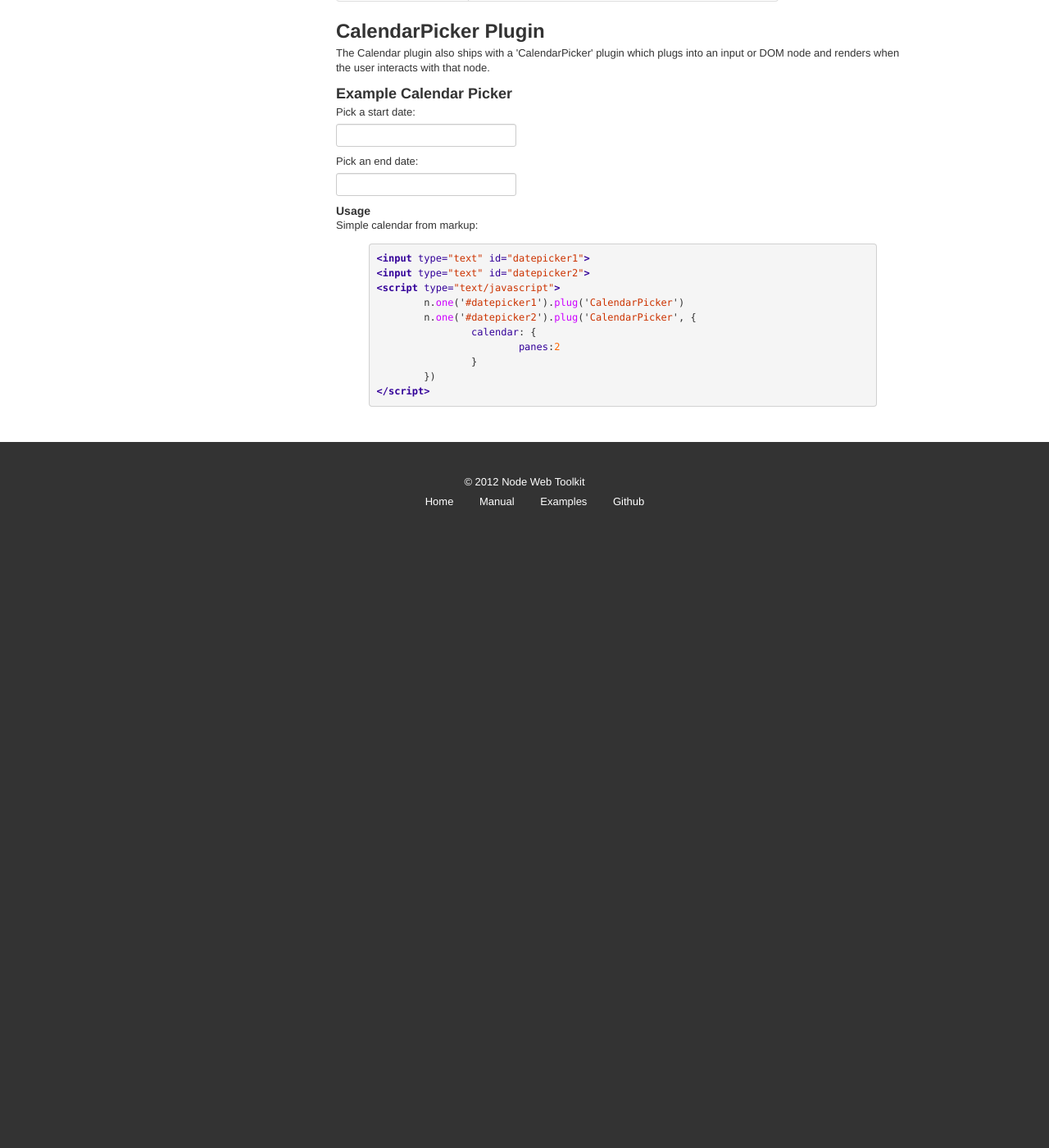
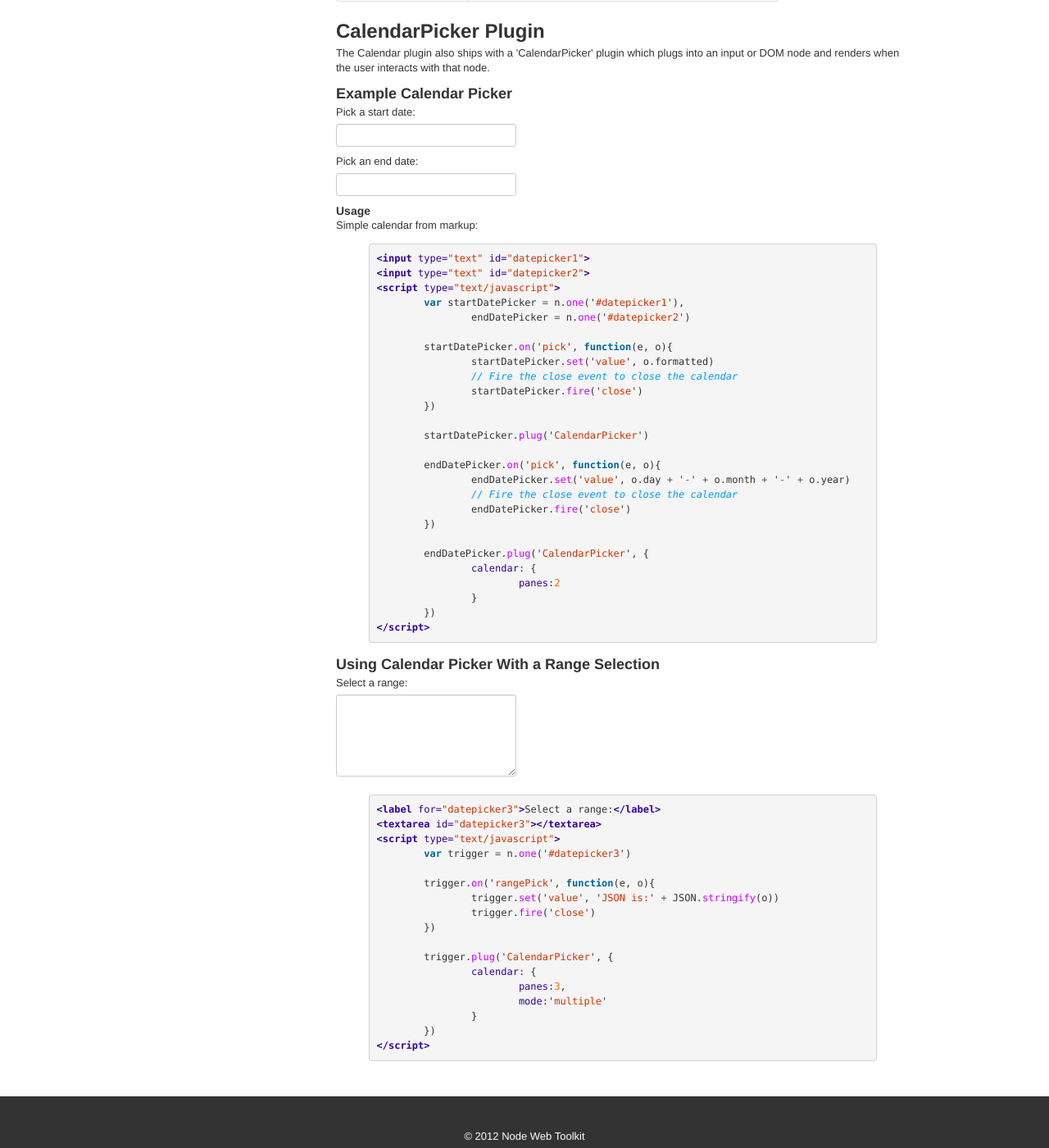
Before and after one commit to nwtjs/nwt, a Jekyll site: the page built from _posts/plugins/2000-01-01-nwt-calendar.html, in a window 1280 px wide and 1400 px high, scrolled down 1301 px. Shown: the whole window at 82% size. Built offline with Jekyll 4.4.1, drawn with Linux system fonts in a browser that asks for light colours; before the commit the page ends 1931 px from its top, so only the background shows below that.

Commit message:
Update calendar code and examples

```diff
--- a/_posts/plugins/2000-01-01-nwt-calendar.html
+++ b/_posts/plugins/2000-01-01-nwt-calendar.html
@@ -187,8 +187,24 @@ layout: example
 <input type="text" id="datepicker2">
 
 <script type="text/javascript">
-	n.one('#datepicker1').plug('CalendarPicker')
-	n.one('#datepicker2').plug('CalendarPicker', {
+	var startDatePicker = n.one('#datepicker1'),
+		endDatePicker = n.one('#datepicker2')
+
+	startDatePicker.on('pick', function(e, o){
+		startDatePicker.set('value', o.formatted)
+		// Fire the close event to close the calendar
+		startDatePicker.fire('close')
+	})
+
+	startDatePicker.plug('CalendarPicker')
+
+	endDatePicker.on('pick', function(e, o){
+		endDatePicker.set('value', o.day + '-' + o.month + '-' + o.year)
+		// Fire the close event to close the calendar
+		endDatePicker.fire('close')
+	})
+
+	endDatePicker.plug('CalendarPicker', {
 		calendar: {
 			panes:2
 		}
@@ -202,11 +218,66 @@ layout: example
 <input type="text" id="datepicker1">
 <input type="text" id="datepicker2">
 <script type="text/javascript">
-	n.one('#datepicker1').plug('CalendarPicker')
-	n.one('#datepicker2').plug('CalendarPicker', {
+	var startDatePicker = n.one('#datepicker1'),
+		endDatePicker = n.one('#datepicker2')
+
+	startDatePicker.on('pick', function(e, o){
+		startDatePicker.set('value', o.formatted)
+		// Fire the close event to close the calendar
+		startDatePicker.fire('close')
+	})
+
+	startDatePicker.plug('CalendarPicker')
+
+	endDatePicker.on('pick', function(e, o){
+		endDatePicker.set('value', o.day + '-' + o.month + '-' + o.year)
+		// Fire the close event to close the calendar
+		endDatePicker.fire('close')
+	})
+
+	endDatePicker.plug('CalendarPicker', {
 		calendar: {
 			panes:2
 		}
 	})
 </script>
 {% endhighlight %}
+
+<h3>Using Calendar Picker With a Range Selection</h3>
+<label for="datepicker3">Select a range:</label>
+<textarea id="datepicker3" rows="5"></textarea>
+<script type="text/javascript">
+	var trigger = n.one('#datepicker3')
+
+	trigger.on('rangePick', function(e, o){
+		trigger.set('value', 'JSON is:' + JSON.stringify(o))
+		trigger.fire('close')
+	})
+
+	trigger.plug('CalendarPicker', {
+		calendar: {
+			panes:3,
+			mode:'multiple'
+		}
+	})
+</script>
+
+{% highlight html %}
+<label for="datepicker3">Select a range:</label>
+<textarea id="datepicker3"></textarea>
+<script type="text/javascript">
+	var trigger = n.one('#datepicker3')
+
+	trigger.on('rangePick', function(e, o){
+		trigger.set('value', 'JSON is:' + JSON.stringify(o))
+		trigger.fire('close')
+	})
+
+	trigger.plug('CalendarPicker', {
+		calendar: {
+			panes:3,
+			mode:'multiple'
+		}
+	})
+</script>
+{% endhighlight %}
```
Also changed, not shown: plugins/calendar.js.
